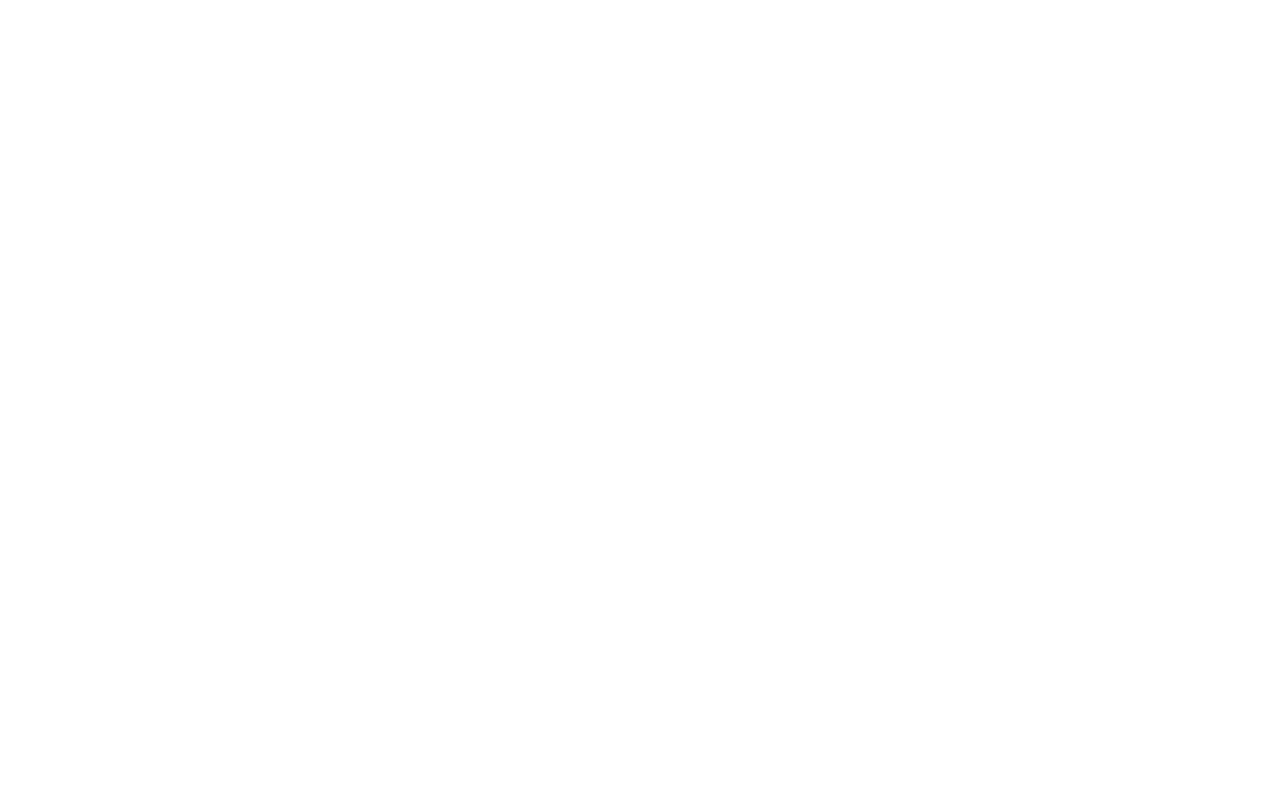
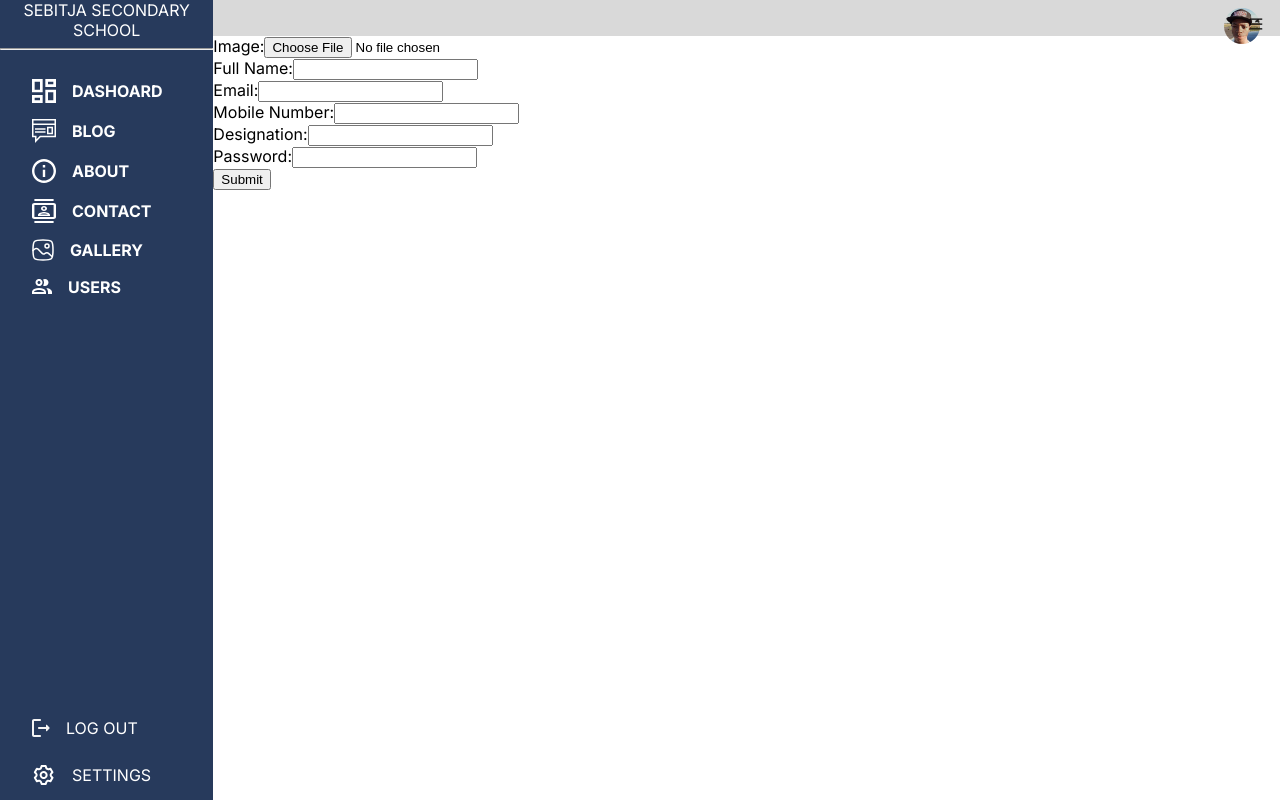
Before and after one commit to ThabangNWU/school-site, a React (Vite) app: page /portal/users/add in a window 1280 px wide. Before the commit this address had no page. Built offline with nearby package versions, Linux system fonts and the light colour scheme.

Commit message:
Created add new user feature

```diff
--- a/src/App.tsx
+++ b/src/App.tsx
@@ -12,6 +12,7 @@
 import AboutUsPortal from "./components/AboutUsPortal";;
 import BlogPortal from "./components/BlogPortal";
 import GalleryPortal from "./components/GalleryPortal";
+import AddNewUser from "./components/AddNewUser";
 
 export const MyContext = createContext({});
 
@@ -36,6 +37,7 @@
             <Route path="contact" element={<Contact />} />
             <Route path="gallery" element={<GalleryPortal />} />
             <Route path="users" element={<Users />} />
+            <Route path="users/add" element={<AddNewUser />} />
           </Route>
         </Routes>
       </Router>
--- /dev/null
+++ b/src/components/AddNewUser.tsx
@@ -0,0 +1,142 @@
+import React, { useState } from "react";
+import { createUserWithEmailAndPassword, getAuth } from "firebase/auth";
+import { collection, doc, setDoc } from "firebase/firestore";
+import { db } from "./Login";
+import { uploadImage } from "../utils/UploadImage"
+
+interface FormData {
+  fullName: string;
+  email: string;
+  mobileNumber: string;
+  designation: string;
+  password: string;
+}
+
+const initialFormData: FormData = {
+  fullName: "",
+  email: "",
+  mobileNumber: "",
+  designation: "",
+  password: "",
+};
+
+const AddNewUser: React.FC = () => {
+  const [formData, setFormData] = useState<FormData>(initialFormData);
+  const [selectedImage, setSelectedImage] = useState<File>();
+
+  const auth = getAuth();
+
+  const handleChange = (e: React.ChangeEvent<HTMLInputElement>) => {
+    const { name, value } = e.target;
+    setFormData({ ...formData, [name]: value });
+  };
+
+  const handleFileChange = (e: React.ChangeEvent<HTMLInputElement>) => {
+    if (e.target.files && e.target.files[0]) {
+      setSelectedImage(e.target.files[0]);
+    }
+  };
+
+  const handleSubmit = async (e: React.FormEvent) => {
+    e.preventDefault();
+    const colRef = collection(db, "users");
+    try {
+      const { user } = await createUserWithEmailAndPassword(
+        auth,
+        formData.email,
+        formData.password
+      );
+
+      console.log(user.uid);
+
+      const imageUrl = await uploadImage(selectedImage as File)
+
+      const userDoc = doc(colRef, user.uid);
+      const userData = {
+        fullName: formData.fullName,
+        mobileNumber: formData.mobileNumber,
+        designation: formData.designation,
+        imageUrl: imageUrl,
+      };
+
+      await setDoc(userDoc, userData);
+    } catch (error) {
+      console.error("Registration error:", error);
+    }
+  };
+
+  return (
+    <div>
+      <form onSubmit={handleSubmit}>
+      <div>
+          <label htmlFor="fullName">Image:</label>
+          <input
+            type="file"
+            id="image"
+            name="image"
+            accept="image/*"
+            onChange={handleFileChange}
+          />
+        </div>
+        <div>
+          <label htmlFor="fullName">Full Name:</label>
+          <input
+            type="text"
+            id="fullName"
+            name="fullName"
+            value={formData.fullName}
+            onChange={handleChange}
+            required
+          />
+        </div>
+        <div>
+          <label htmlFor="email">Email:</label>
+          <input
+            type="email"
+            id="email"
+            name="email"
+            value={formData.email}
+            onChange={handleChange}
+            required
+          />
+        </div>
+        <div>
+          <label htmlFor="mobileNumber">Mobile Number:</label>
+          <input
+            type="tel"
+            id="mobileNumber"
+            name="mobileNumber"
+            value={formData.mobileNumber}
+            onChange={handleChange}
+            required
+          />
+        </div>
+        <div>
+          <label htmlFor="designation">Designation:</label>
+          <input
+            type="text"
+            id="designation"
+            name="designation"
+            value={formData.designation}
+            onChange={handleChange}
+            required
+          />
+        </div>
+        <div>
+          <label htmlFor="designation">Password:</label>
+          <input
+            type="password"
+            id="password"
+            name="password"
+            value={formData.password}
+            onChange={handleChange}
+            required
+          />
+        </div>
+        <button type="submit">Submit</button>
+      </form>
+    </div>
+  );
+};
+
+export default AddNewUser;
--- a/src/components/Login.tsx
+++ b/src/components/Login.tsx
@@ -3,23 +3,25 @@
 import { signInWithEmailAndPassword, getAuth } from "firebase/auth";
 import { initializeApp } from "firebase/app";
 import { firebaseConfig } from "../firebaseConfig";
-import { getFirestore, getDoc, doc } from "firebase/firestore";
+import { getFirestore } from "firebase/firestore";
 import { useContext } from "react";
 import { MyContext } from "../App";
 
 interface LoginFormProps {}
 
+export const app = initializeApp(firebaseConfig);
+export const db = getFirestore(app);
+
 const Login: React.FC<LoginFormProps> = () => {
-  const app = initializeApp(firebaseConfig);
-  const db = getFirestore(app);
+
+
   const auth = getAuth();
   const navigate = useNavigate();
   const [userEmail, setUserEmail] = useState("");
-  const [userName, setUserName] = useState("");
   const [userPassword, setUserPassword] = useState("");
   const [error, setError] = useState<string | null>(null);
 
-  const { id, setId, name, setName, email, setEmail } = useContext(MyContext);
+  const { setId, setEmail } = useContext(MyContext);
 
   const handleLogin = () => {
     signInWithEmailAndPassword(auth, userEmail, userPassword)
@@ -27,17 +29,6 @@
         console.log(cred);
         setId(cred.user.uid);
         setEmail(cred.user.email);
-
-        // try {
-        //     const userDoc = await getDoc(doc(db, 'users', cred.user.uid))
-        //     if(userDoc.exists()){
-        //         setName(userDoc.data().name)
-        //     } else {
-        //         console.log('User document not found in Firestore');
-        //     }
-        // } catch (error) {
-        //     setError(error.message)
-        // }
         navigate("/portal");
       })
       .catch((error) => setError(error));
--- a/src/components/Portal.tsx
+++ b/src/components/Portal.tsx
@@ -3,7 +3,7 @@
 import { Outlet } from "react-router-dom";
 
 const Portal = () => {
-  return (
+    return (
     <div className="home__container">
       <PortalSideNavbar />
       <div className="home__container__right">
--- a/src/components/PortalNavBar.tsx
+++ b/src/components/PortalNavBar.tsx
@@ -1,23 +1,28 @@
-import {AiOutlineMenu,AiOutlineDown} from 'react-icons/ai';
-import profilePicture from "../assets/me.jpg"
+import { AiOutlineMenu, AiOutlineDown } from "react-icons/ai";
+import profilePicture from "../assets/me.jpg";
+import { useContext } from "react";
+import { MyContext } from "../App";
 
-
-export const PortalNavbar = ()  => {
+export const PortalNavbar = () => {
+  const { email } = useContext(MyContext);
   return (
     <div className="navbar">
       <div className="navbar__container">
-            <div className='split'>
+        <div className="split">
           <div className="navbar__breadcrumb">
-                    <AiOutlineMenu/>
+            <AiOutlineMenu />
           </div>
           <div className="navbar__profile">
-                    <img src= {profilePicture} className="navbar__profile-picture" alt='image'/>
-                    <p className="navbar__profile_name">Thabang Admore</p>
-                    <AiOutlineDown className="chevron-down"/>
+            <img
+              src={profilePicture}
+              className="navbar__profile-picture"
+              alt="image"
+            />
+            <p className="navbar__profile_name">{email}</p>
+            <AiOutlineDown className="chevron-down" />
           </div>
         </div>
-
       </div>
     </div>
-    )
-}
+  );
+};
--- a/src/components/Users.tsx
+++ b/src/components/Users.tsx
@@ -1,15 +1,17 @@
 import profilePictue from "../assets/me.jpg";
 import { RiDeleteBinLine } from "react-icons/ri";
 import { GrFormEdit } from "react-icons/gr";
+import { useNavigate } from "react-router-dom";
 
 export const Users = () => {
+  const navigate = useNavigate()
   return (
     <>
       <div className="users">
         <div className="users__container">
           <div className="users__title__button">
             <h3>USERS</h3>
-            <button>Add New</button>
+            <button onClick={() => navigate("add")}>Add New</button>
           </div>
 
           <div className="users__details">
--- /dev/null
+++ b/src/utils/UploadImage.tsx
@@ -0,0 +1,22 @@
+import { ref, uploadBytes, getDownloadURL } from "firebase/storage";
+import { getStorage } from "firebase/storage";
+import { app } from "../components/Login";
+
+const storage = getStorage(app);
+
+export const uploadImage = async (file: File) => {
+  const filename = file.name;
+
+  const storageRef = ref(storage, "images/" + filename);
+
+  try {
+    await uploadBytes(storageRef, file);
+
+    const downloadURL = await getDownloadURL(storageRef);
+    console.log("Image uploaded successfully!");
+
+    return downloadURL;
+  } catch (error) {
+    console.error("Error uploading image:", error);
+  }
+};
```
Lines whose indentation alone changed are shown as unchanged.
